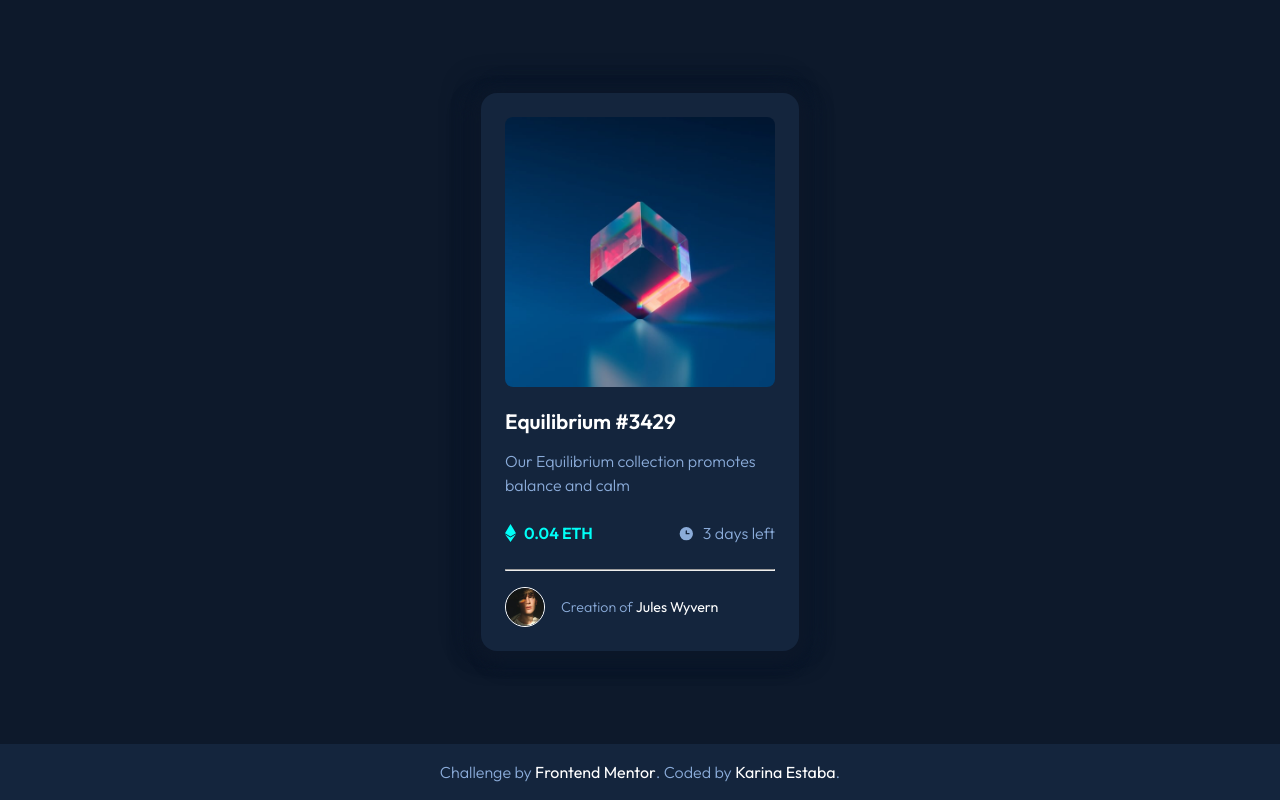
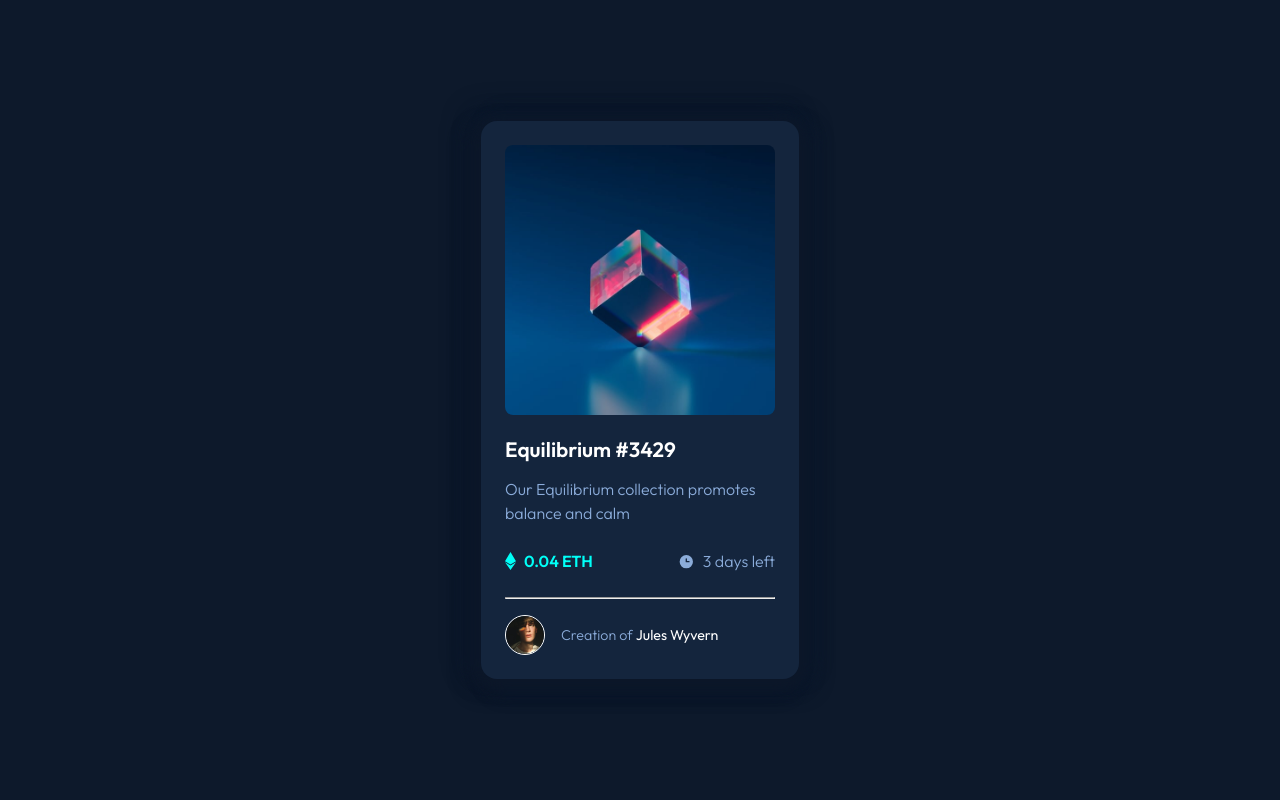
Before and after one commit to karinaestaba/ntf-card, a plain HTML site: page index.html in a window 1280 px wide. Drawn offline with Linux system fonts and the light colour scheme.

Commit message:
- Deshabilitada atribución.

```diff
--- a/index.html
+++ b/index.html
@@ -7,7 +7,7 @@
   <link href="https://fonts.googleapis.com/css2?family=Outfit:wght@300;400;600&display=swap" rel="stylesheet">
   <link rel="stylesheet" href="css/style.css">
 
-  <title>Frontend Mentor | NFT preview card component</title>
+  <title>Reto 1 | Frontend Mentor | NFT preview card component</title>
 </head>
 <body>
   <main role="main" class="main-container">
@@ -52,9 +52,9 @@
     </div>
   </main>
 
-  <div class="attribution">
+  <!--div class="attribution">
     Challenge by <a href="https://www.frontendmentor.io?ref=challenge" target="_blank"><b>Frontend Mentor</b></a>.
     Coded by <a href="#" title="Esta soy yo :)"><b>Karina Estaba</b></a>.
-  </div>
+  </div-->
 </body>
 </html>
```
